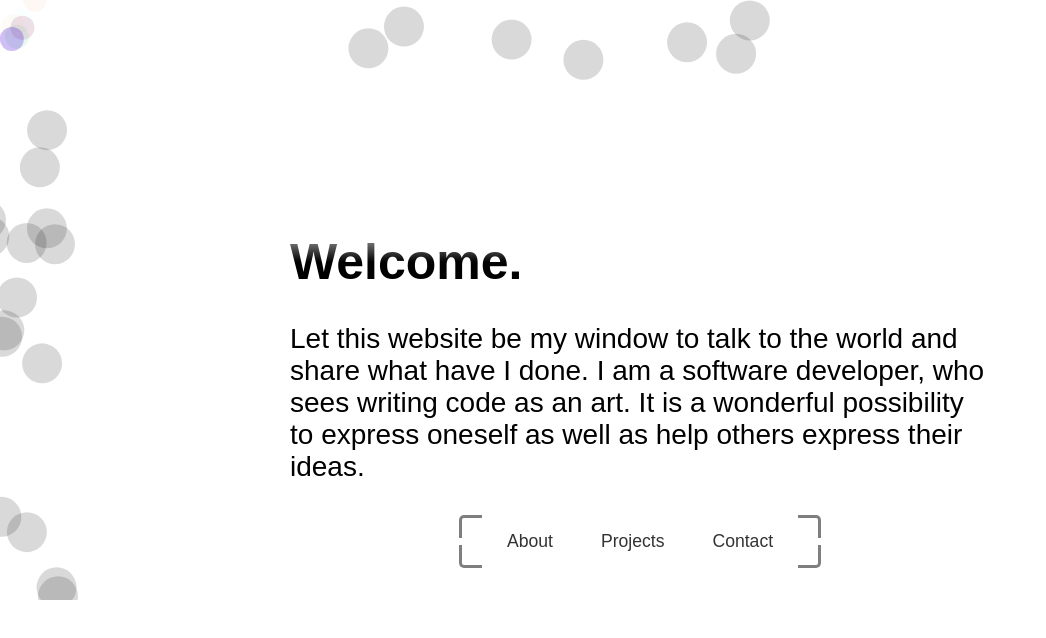
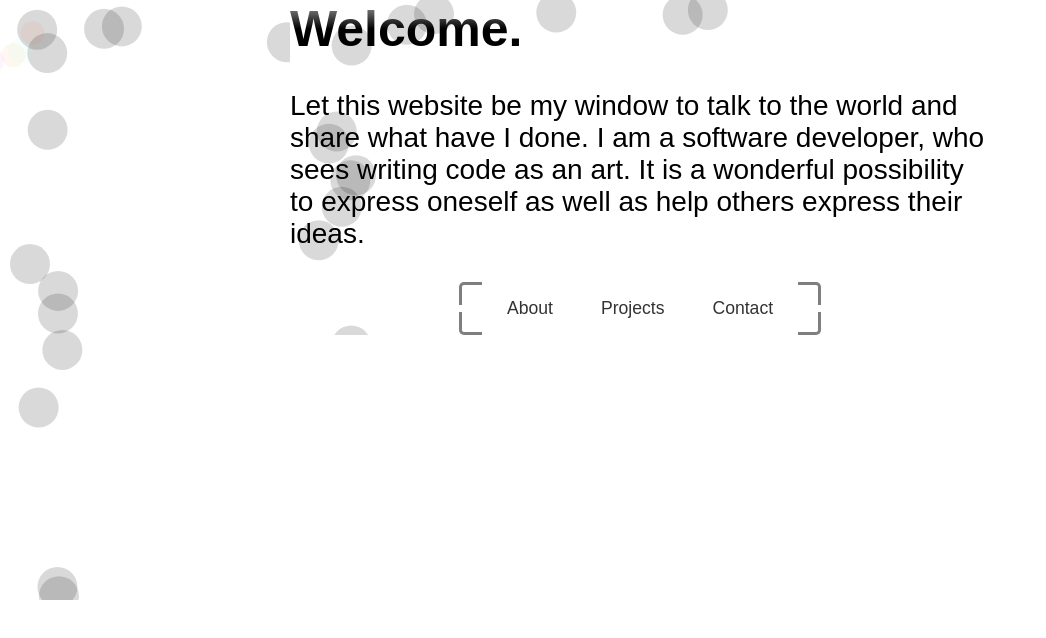
Before and after one commit to MyHKo/website-portfolio, a React (Vite) app: page / in a window 1280 px wide. Shown: the top 638 px of the page, without its empty margins (0-1046 px from the left). Built offline with nearby package versions, Linux system fonts and the light colour scheme.

Commit message:
Move the background to the main container

```diff
--- a/src/App.less
+++ /dev/null
@@ -1,4 +0,0 @@
-#root {
-  height: 100%;
-  width: 100%;
-}
--- /dev/null
+++ b/src/App.module.less
@@ -0,0 +1,19 @@
+#root {
+  height: 100%;
+  width: 100%;
+}
+
+main {
+  position: relative;
+  display: flex;
+  justify-content: center;
+  align-items: center;
+}
+
+.canvas_container {
+  position: absolute;
+  width: 100%;
+  height: 100%;
+  top: 0;
+  left: 0;
+}
--- a/src/App.tsx
+++ b/src/App.tsx
@@ -1,12 +1,16 @@
 import HeroSection from './Sections/Hero'
-import './App.less'
+import styles from './App.module.less'
+import {HeroBackground} from "./Sections/Hero/ParallaxBackground";
 
 function App() {
 
   return (
-    <>
+    <main>
+        <div className={styles.canvas_container}>
+            <HeroBackground />
+        </div>
       <HeroSection />
-    </>
+    </main>
   )
 }
 
```
